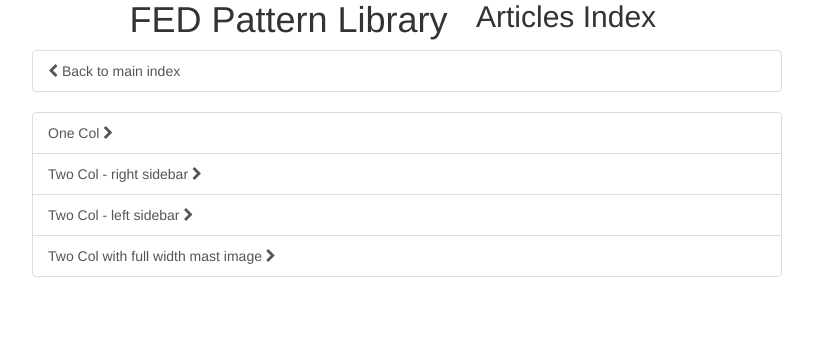
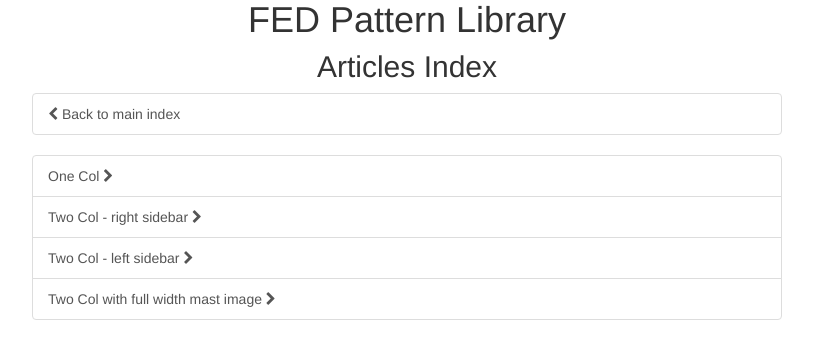
Before and after one commit to shellington/BasepackageHTML, a website: page articles/index.html in a window 1280 px wide. Shown: the whole page, without its empty margins (233-1046 px from the left). Drawn offline with Linux system fonts and the light colour scheme.

Commit message:
changes to index

```diff
--- a/articles/index.html
+++ b/articles/index.html
@@ -15,11 +15,11 @@
 	<div class="container">
 		<div class="row">
 			<header class="col-sm-6 col-sm-push-3">
-				<div class="text-center logo">
+				<div class="text-center">
 
 					<h1>FED Pattern Library</h1>
 				</div>
-				<div class="text-center ph-details">
+				<div class="text-center">
 					<h2>Articles Index</h2>
 				</div>
 			</header>
```
Also changed, not shown: blog/index.html (+2 -2 lines), case-studies/index.html (+2 -2 lines), events/index.html (+2 -2 lines), footers/index.html (+2 -2 lines), grids/index.html (+2 -2 lines), guides/index.html (+2 -2 lines), headers-and-navs/index.html (+2 -2 lines), index.html (+1 -1 lines), job-board/index.html (+2 -2 lines), mastareas/index.html (+2 -2 lines), page_elements/index.html (+2 -2 lines), standard_pages/index-menu.html (+2 -2 lines), team/index.html (+2 -2 lines).
